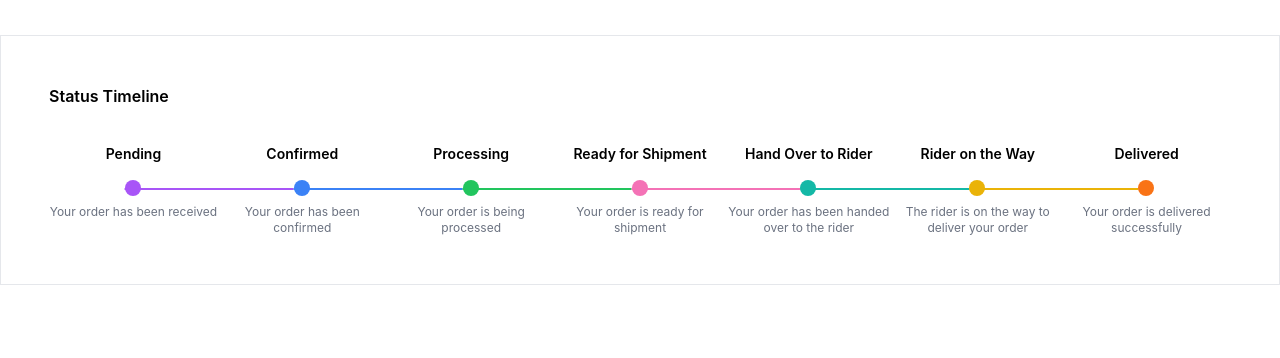
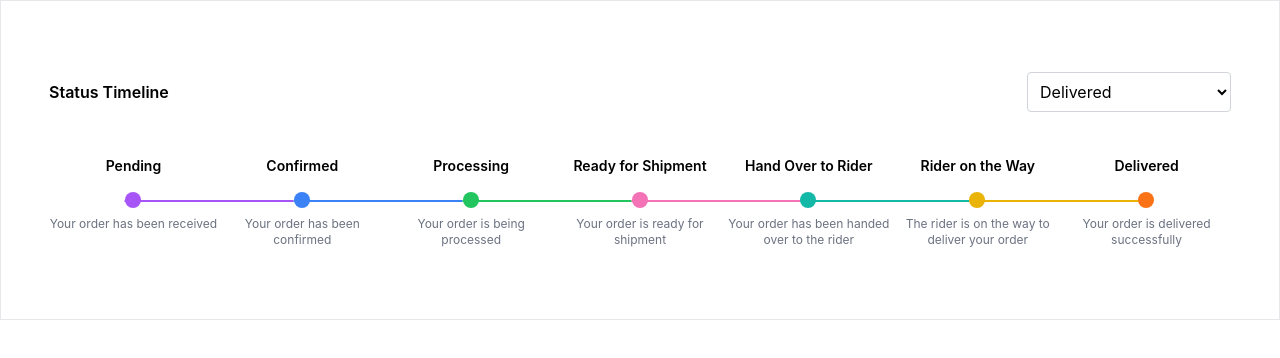
Before and after one commit to annurtasnimislam/status-timeline, a React (Create React App) app: page / in a window 1280 px wide. Shown: the top 358 px of the page. Built offline with nearby package versions, Linux system fonts and the light colour scheme.

Commit message:
feat: dropdown status field add

```diff
--- a/public/index.html
+++ b/public/index.html
@@ -5,10 +5,7 @@
     <link rel="icon" href="%PUBLIC_URL%/favicon.ico" />
     <meta name="viewport" content="width=device-width, initial-scale=1" />
     <meta name="theme-color" content="#000000" />
-    <meta
-      name="description"
-      content="Web site created using create-react-app"
-    />
+    <meta name="description" content="Web site created using create-react-app" />
     <link rel="apple-touch-icon" href="%PUBLIC_URL%/logo192.png" />
     <!--
       manifest.json provides metadata used when your web app is installed on a
@@ -24,7 +21,7 @@
       work correctly both with client-side routing and a non-root public URL.
       Learn how to configure a non-root public URL by running `npm run build`.
     -->
-    <title>React App</title>
+    <title>Status Timeline</title>
   </head>
   <body>
     <noscript>You need to enable JavaScript to run this app.</noscript>
--- a/src/App.js
+++ b/src/App.js
@@ -4,10 +4,39 @@ import './App.css';
 function App() {
   const [activeStatus, setActiveStatus] = useState('delivered');
 
+  const statusOptions = [
+    { value: 'pending', label: 'Pending' },
+    { value: 'confirmed', label: 'Confirmed' },
+    { value: 'processing', label: 'Processing' },
+    { value: 'ready_for_shipment', label: 'Ready for Shipment' },
+    { value: 'hand_over_to_rider', label: 'Hand Over to Rider' },
+    { value: 'rider_on_the_way', label: 'Rider on the Way' },
+    { value: 'delivered', label: 'Delivered' },
+    { value: 'cancelled', label: 'Cancelled' },
+    { value: 'failed', label: 'Failed' },
+    { value: 'on_hold', label: 'On Hold' },
+    { value: 'customer_was_not_available', label: 'Customer Unavailable' },
+  ];
+
   return (
-    <div className="h-[40vh] flex items-center justify-center">
-      <div className="border border-gray-200 p-12">
-        <p className="mb-8 font-semibold">Status Timeline</p>
+    <div className="h-[40vh] flex flex-col items-center justify-center border border-gray-200 p-12">
+      <div className="">
+        <div className="flex justify-between items-center mb-10">
+          <p className="font-semibold">Status Timeline</p>
+          <select
+            id="status"
+            value={activeStatus}
+            onChange={e => setActiveStatus(e.target.value)}
+            className="border bg-white border-gray-300 rounded p-2 focus:outline-none"
+          >
+            {statusOptions.map(option => (
+              <option key={option.value} value={option.value}>
+                {option.label}
+              </option>
+            ))}
+          </select>
+        </div>
+
         <div className="relative mt-4 flex flex-col lg:flex-row">
           {[
             {
```
